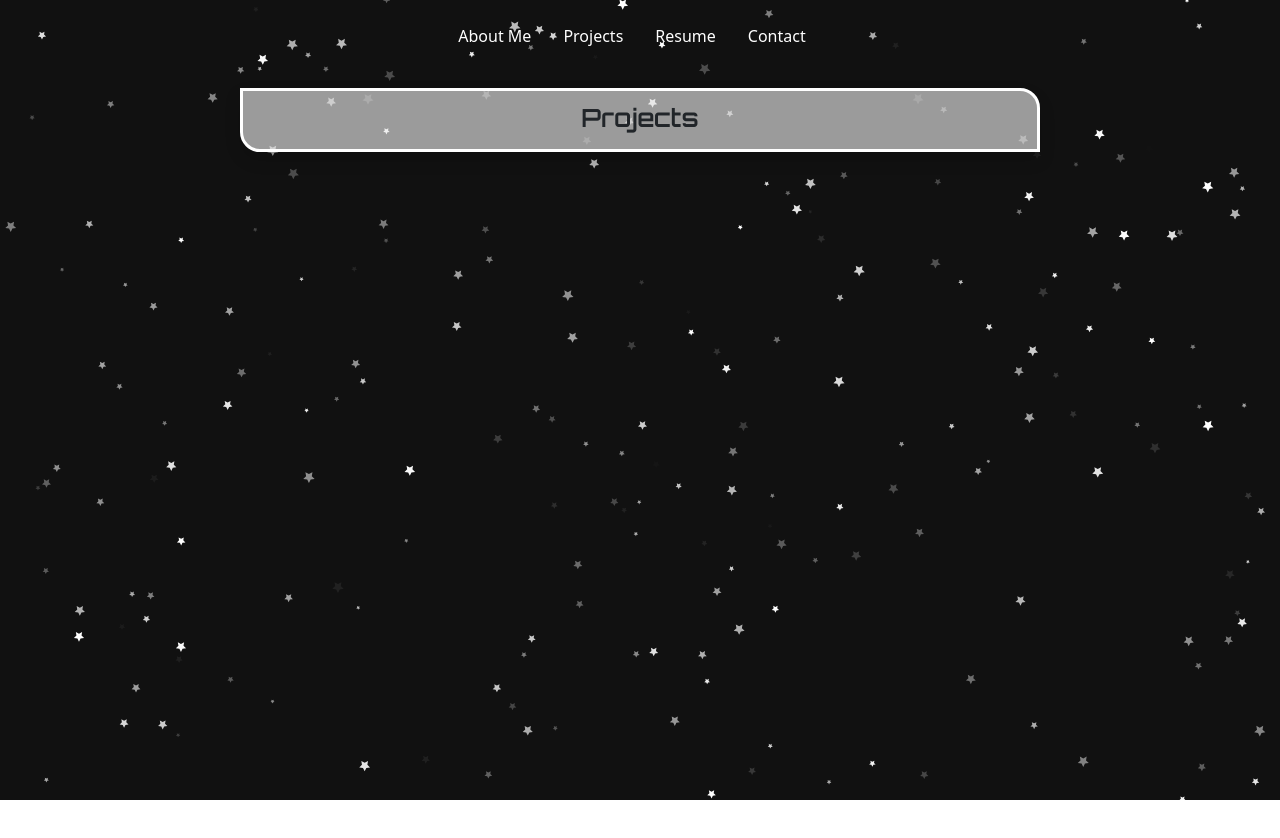
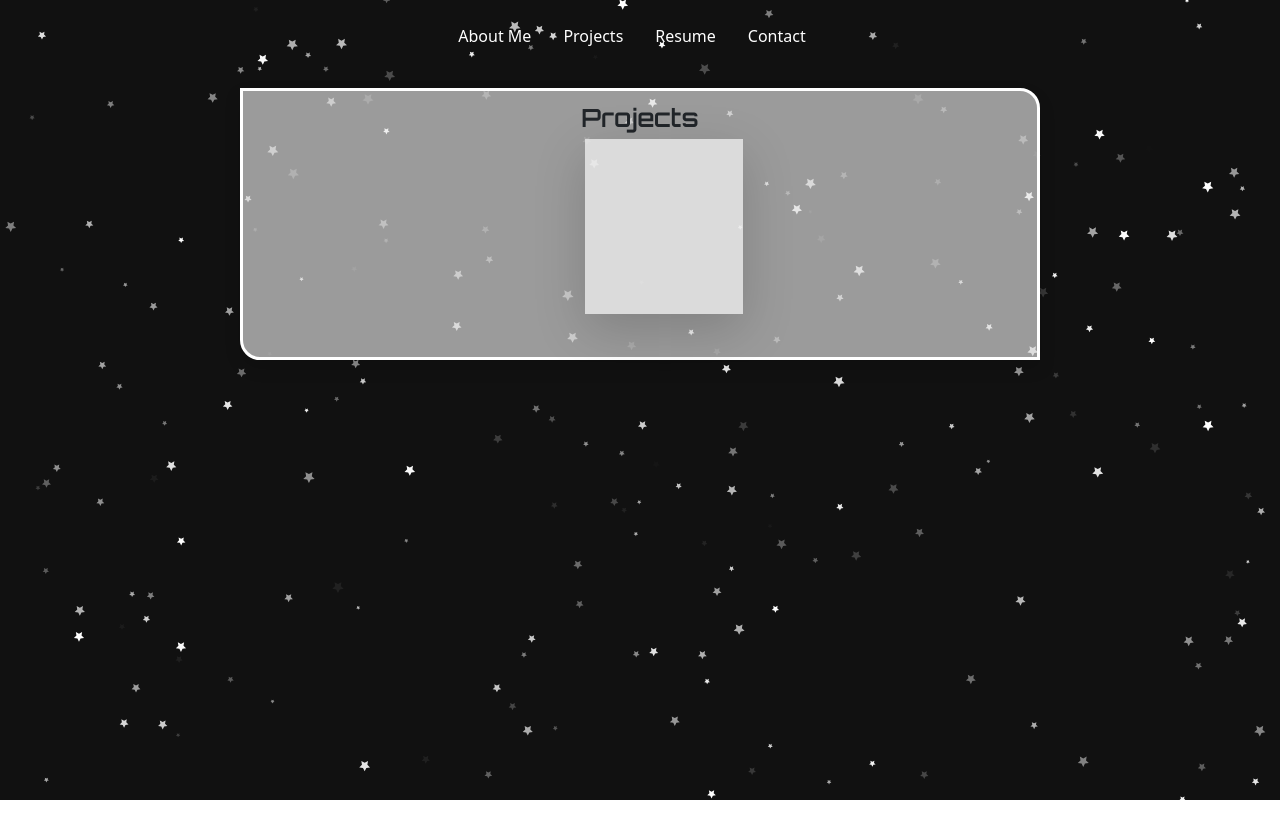
Before and after one commit to JesusGonzalez05/Portfolio-Jesus-Gonzalez, a React (Create React App) app: page /Projects in a window 1280 px wide. Shown: the top 838 px of the page. Built offline with nearby package versions, Linux system fonts and the light colour scheme.

Commit message:
added more styling to project page - began creating a card for each project.

```diff
--- a/src/App.css
+++ b/src/App.css
@@ -149,14 +149,23 @@ justify-content: center;
 #project-title{
 display: flex;
 justify-content: center;
-align-items: baseline;
-/* flex-direction: row; */
-/* flex-wrap: wrap; */
-height: 4rem;
+/* align-items: baseline; */
+flex-direction: row;
+flex-wrap: wrap;
+height: 17rem;
 width: 50rem;
 background-color: rgba(231, 231, 231, 0.65);
 border: 3px solid white;
 border-radius: 0px 20px 0px 20px;
+}
+.project-name{
+/* background-color: white; */
+}
+.project-img{
+height: 175px;
+margin-top: 1.25rem;
+background-color: hsl(0, 0%, 92%, .8);
+flex-basis: 20%;
 }
 
 
--- a/src/pages/Projects.js
+++ b/src/pages/Projects.js
@@ -7,9 +7,9 @@ export default function Projects() {
 <div className='project-page'>
     <div id="project-title" className="shadow" >
       <div className="title text-center mt-2">
-        <p className="card-title">Projects</p>
+        <p className="project-name">Projects</p>
       </div>
-        {/* <div className='Avatar ms-sm-5 mb-sm-5 mb-5 shadow-lg' alt="Jesus' avatar"></div> */}
+        <div className='project-img ms-sm-5 mb-sm-5 mb-5 shadow-lg' alt="Jesus' avatar"></div>
     </div>
 </div>
   );
```
